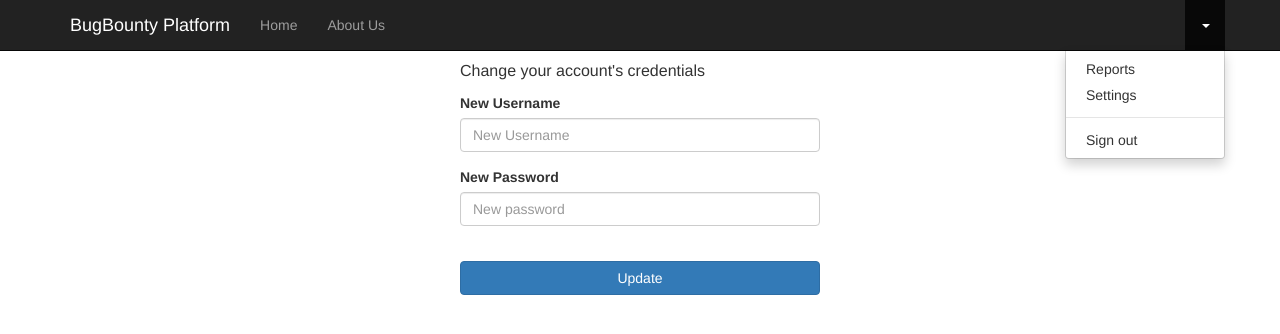
After one commit to HoussemCharf/BugBounty_Platform, a Flask app: page /settings in a window 1280 px wide, after a click that opens the changed part. The commit adds this page. Shown: the top 334 px of the page. Run offline with Flask 2, Linux system fonts and the light colour scheme; the visitor is signed in with stand-in values (Sample User, id 1); some libraries are stand-ins or nearby versions.

Commit message:
adding settings

```diff
--- a/core/app.py
+++ b/core/app.py
@@ -65,6 +65,16 @@ def administration():
         return view.render_template(view='admin/admin.html',username=username,admin=is_admin,email=email)
     else:
         return redirect(url_for('index'))
+@app.route('/settings', methods=['GET','POST'])
+def settings():
+    if session['log_in']==True:
+        if request.method=='POST':
+            Newusername = request.form['username']
+            Newpassword = request.form['password']
+            User.update(Newpassword,Newusername)
+        return view.render_template(view='settings.html')
+    else:
+        return redirect(url_for('settings'))
 @app.route('/addreport',methods=['GET','POST'])
 def new_report():
     if session['log_in'] == True:
@@ -105,9 +115,11 @@ def register():
         email = request.form['email']
         password = request.form['password']
         username = request.form['name']
+        firstpartner = request.form['firstpartner']
+        secondpartner = request.form['secondpartner']
         #TODO by houssem 1- sanatize data passed from user
-        if  check_email(email) == True and check_password(password) == True  and check_username(username) == True :
-            user = User.register(username,email,password)
+        if  check_email(email) == True and check_password(password) == True  and check_username(username) == True:
+            user = User.register(username,email,password,firstpartner,secondpartner)
             if user:
                 return redirect(url_for('index'))
             return 'Account already exists!'
--- a/core/templates/layout.html
+++ b/core/templates/layout.html
@@ -38,7 +38,7 @@
                                 <li><a href="/administration">Admin area</a></li>
                                 {% endif%}
                                 <li><a href="/reports">Reports</a></li>
-                                <li><a href="#">Settings</a></li>
+                                <li><a href="/settings">Settings</a></li>
                                 <li role="separator" class="divider"></li>
                                 <li><a href="/logout">Sign out</a></li>
                             </ul>
--- /dev/null
+++ b/core/templates/settings.html
@@ -0,0 +1,19 @@
+{% extends "layout.html"%}
+{% block body %}
+<div class="container">
+    <div class="row">
+        <div class="col-md-4 col-md-offset-4">
+            <form method=POST action="{{ url_for('settings') }}">
+            	<p><font size="3">Change your account's credentials</font> </p>
+                <div class="form-group">
+                    <label for="InputUsername">New Username </label>
+                    <input type="text" class="form-control" name="username" placeholder="New Username">
+                </div>
+                <div class="form-group">
+                    <label for="InputNewPassword"> New Password</label>
+                    <input type="password" class="form-control" name="password" placeholder="New password">
+                </div>
+                <br>
+                <button type="submit" class="btn btn-primary btn-block">Update</button>
+            </form>
+{% endblock %}
```
Also changed, not shown: core/models/Usermodel.py (+8 -4 lines), core/templates/register.html (+8 -0 lines).
